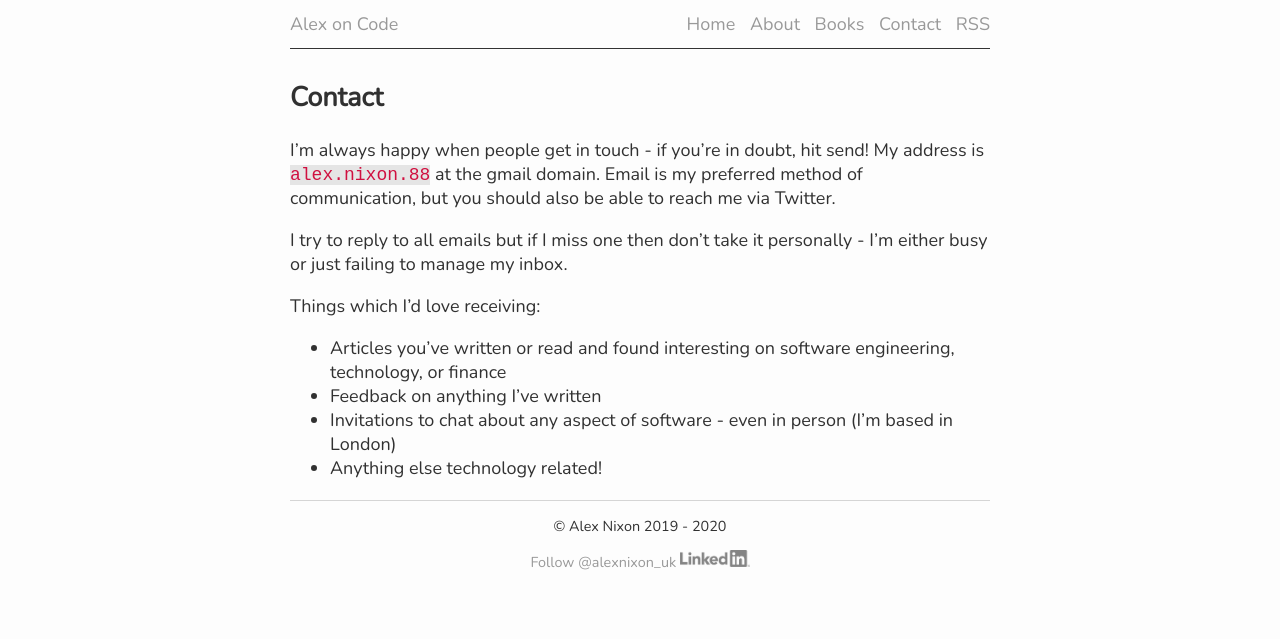
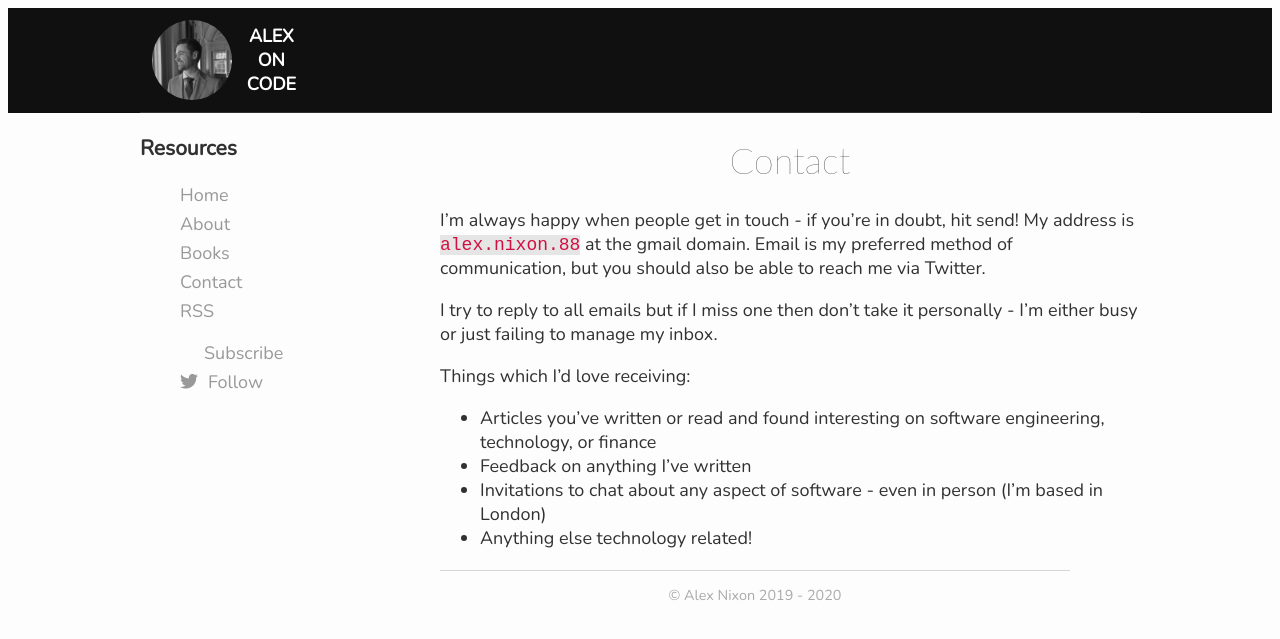
Before and after one commit to alexnixon/alexnixon.github.io, a Jekyll site: the page built from _pages/contact.md, in a window 1280 px wide. Shown: the top 639 px of the page. Built offline with Jekyll 4.4.1, drawn with Linux system fonts in a browser that asks for light colours; nearby versions of some CDN libraries; comment, search, counter and statistics services are not loaded.

Commit message:
Redesign

```diff
--- a/_layouts/default.html
+++ b/_layouts/default.html
@@ -14,32 +14,50 @@
       <meta name="viewport" content="width=device-width, initial-scale=1">
       <script async defer src="https://buttons.github.io/buttons.js"></script>
       <script src="https://platform.linkedin.com/badges/js/profile.js" async defer></script>
+      <script src="https://kit.fontawesome.com/9686a0ae04.js" crossorigin="anonymous"></script>
     </head>
     <body>
       <header>
-        <div class="logo">
-          <a href="/">Alex on Code</a>
+        <div class="header-content">
+          <a href="/">
+            <div class="logo">
+              <img class="face" src="/img/face.jpg"/>
+              <div class="logo-text">
+                <div>Alex</div>
+                <div>On</div>
+                <div>Code</div>
+              </div>
+            </div>
+          </a>
         </div>
+      </header>
+
+      <div class="wrap clearfix">
         <nav>
-          <a href="/">Home</a>
-          <a href="/about">About</a>
-          <a href="/books">Books</a>
-          <a href="/contact">Contact</a>
-          <a href="/feed.xml">RSS</a>
+          <h3 class="nav-title">Resources</h3>
+          <ul>
+            <li><a href="/">Home</a></li>
+            <li><a href="/about">About</a></li>
+            <li><a href="/books">Books</a></li>
+            <li><a href="/contact">Contact</a></li>
+            <li><a href="/feed.xml">RSS</a></li>
+          </ul>
+          <ul>
+            <li><a class="email-li" href="http://eepurl.com/gNIAJ5">Subscribe</a></li>
+            <li><a class="twitter-li" href="https://twitter.com/alexnixon_uk?ref_src=twsrc%5Etfw">Follow</a></li>
+          </ul>
         </nav>
-      </header>
-      <div class="container">
 
-      {{ content }}
+        <div class="content">
 
-      </div><!-- /.container -->
-      <footer>
-        <p>© Alex Nixon 2019 - 2020</p>
-        <a href="https://twitter.com/alexnixon_uk?ref_src=twsrc%5Etfw" class="twitter-follow-button" data-show-count="false">Follow @alexnixon_uk</a><script async src="https://platform.twitter.com/widgets.js"></script>
-        <!-- <a class="github-button" href="https://github.com/alexnixon" aria-label="Follow @alexnixon on GitHub">Follow @alexnixon</a> -->
-        <a href="https://www.linkedin.com/in/alexnixon1/"><img src="/img/LI-Logo.png" style="height: 1.7rem;"/></a>
-      </footer>
+        {{ content }}
 
+        <footer>
+          <p>© Alex Nixon 2019 - 2020</p>
+        </footer>
+
+        </div><!-- /.container -->
+      </div>
       {% if page.has_links %}
       <div id="amzn-assoc-ad-02e533a8-e7bc-40e3-bdd1-e0f6351edab2"></div><script async src="//z-na.amazon-adsystem.com/widgets/onejs?MarketPlace=US&adInstanceId=02e533a8-e7bc-40e3-bdd1-e0f6351edab2"></script>
       {% endif %}
--- a/_layouts/page.html
+++ b/_layouts/page.html
@@ -2,6 +2,6 @@
 layout: default
 ---
 
-<h2>{{ page.title }}</h2>
+<h1>{{ page.title }}</h1>
 
 {{ content }}
--- a/css/main.scss
+++ b/css/main.scss
@@ -2,6 +2,8 @@
 ---
 
 @import url(syntax.css);
+
+$size-threshold: 800px;
 
 $main-font-color: rgba(18,18,18,.87);
 $code-background: #f5f5f5;
@@ -18,6 +20,7 @@ pre {
 }
 
 html {
+  // 1rem == 10px
   font-size: 62.5%;
   font-family: 'Nunito', sans-serif;
   font-weight: lighter;
@@ -27,22 +30,6 @@ body {
   font-size: 1.8rem;
   color: $main-font-color;
   background-color: #fdfdfd;
-}
-
-@media (max-width: 800px) {
-  body {
-    width: 90%;
-    margin: 0;
-    padding: 0 5%;
-  }
-}
-
-@media (min-width: 800px) {
-  body {
-    width: 70rem;
-    margin: 0 auto;
-    padding: 0;
-  }
 }
 
 blockquote {
@@ -82,26 +69,117 @@ blockquote {
 }
 
 header {
-  margin: 0 0 3rem;
-  padding: 1.2rem 0;
-  border-bottom:0.133rem solid #333;
-  font-weight: lighter;
+  background-color: #101010;
 
+  .header-content {
+    margin: 0 auto;
+    padding: 1.2rem 0;
+    border-bottom:0.133rem solid #333;
+    font-weight: bold;
 
-  .logo {
-    a {
-      float: left;
+    width: 100%;
+    max-width: 1000px;
+
+    a:hover {
+      text-decoration: none;
+    }
+
+    .logo {
+      display: block;
+      text-transform: uppercase;
+      padding-left: 1.2rem;
+
+      .logo-text {
+        color: #ffffff;
+        text-align: center;
+        display: inline-block;
+        vertical-align: middle;
+        padding-left: 1rem;
+      }
+
+      .face {
+        width: 8rem;
+        height: 8rem;
+        border-radius: 50%;
+        vertical-align: middle;
+        -webkit-filter: grayscale(100%); /* Safari 6.0 - 9.0 */
+        filter: grayscale(100%);
+        display: inline-block;
+      }
+    }
+  }
+}
+
+nav {
+  @media (max-width: $size-threshold) {
+    width: 100%;
+
+    .nav-title {
+      display: none;
+    }
+
+    ul {
+      text-align: center;
+      overflow: hidden;
+
+      li {
+        display: inline-block;
+        padding: 0 1rem;
+      }
     }
   }
 
-  nav {
-    margin: 0;
-    text-align:right;
+  @media (min-width: $size-threshold) {
+    width: 25%;
+    float: left;
+    display: block;
 
     a {
-      display: inline;
-      padding-left: 1rem;
+      display: block;
+      margin: 0.5rem 0;
     }
+  }
+
+  .email-li::before {
+    font-family: "Font Awesome 5 Pro"; font-weight: 900; content: "\f0e0";
+    margin-right: 1rem;
+  }
+
+  .twitter-li::before {
+    font-family: "Font Awesome 5 Brands"; content: "\f099";
+    margin-right: 1rem;
+  }
+
+  .linkedin-li::before {
+    font-family: "Font Awesome 5 Brands"; font-weight: 900; content: "\f08c";
+    margin-right: 1rem;
+  }
+
+  ul li {
+    list-style: none;
+  }
+}
+
+.wrap {
+  position: relative;
+  width: 90%;
+  max-width: 1000px;
+  margin: 0 auto;
+  padding-bottom: 60px;
+}
+
+.clearfix:before,
+.clearfix:after {
+  content: " ";
+  display: table;
+}
+.clearfix:after { clear: both; }
+.clearfix { *zoom: 1; }
+
+.content {
+  @media (min-width: $size-threshold) {
+    width: 70%;
+    float: right;
   }
 }
 
@@ -125,12 +203,16 @@ h1 {
   font-weight: lighter;
   line-height: 1.3;
   color: #333;
+  text-align: center;
 }
 
 footer {
+  color: #aaaaaa;
   border-top: 1px solid $border-light;
   margin-top: 2rem;
+  width: 90%;
   font-size: .8em;
+  //float: left;
   text-align: center;
 }
 
```
Also changed, not shown: index.md (+1 -2 lines).
